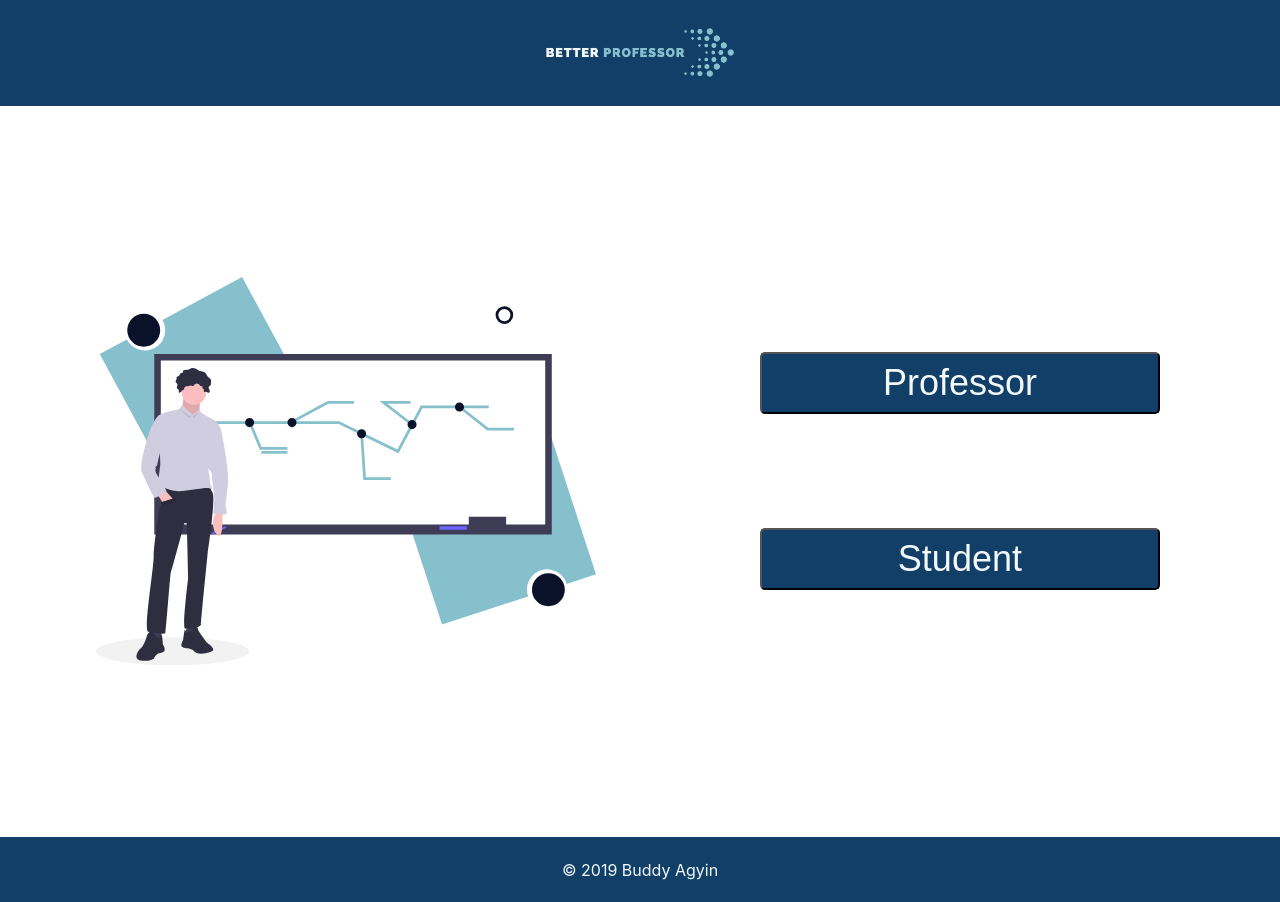
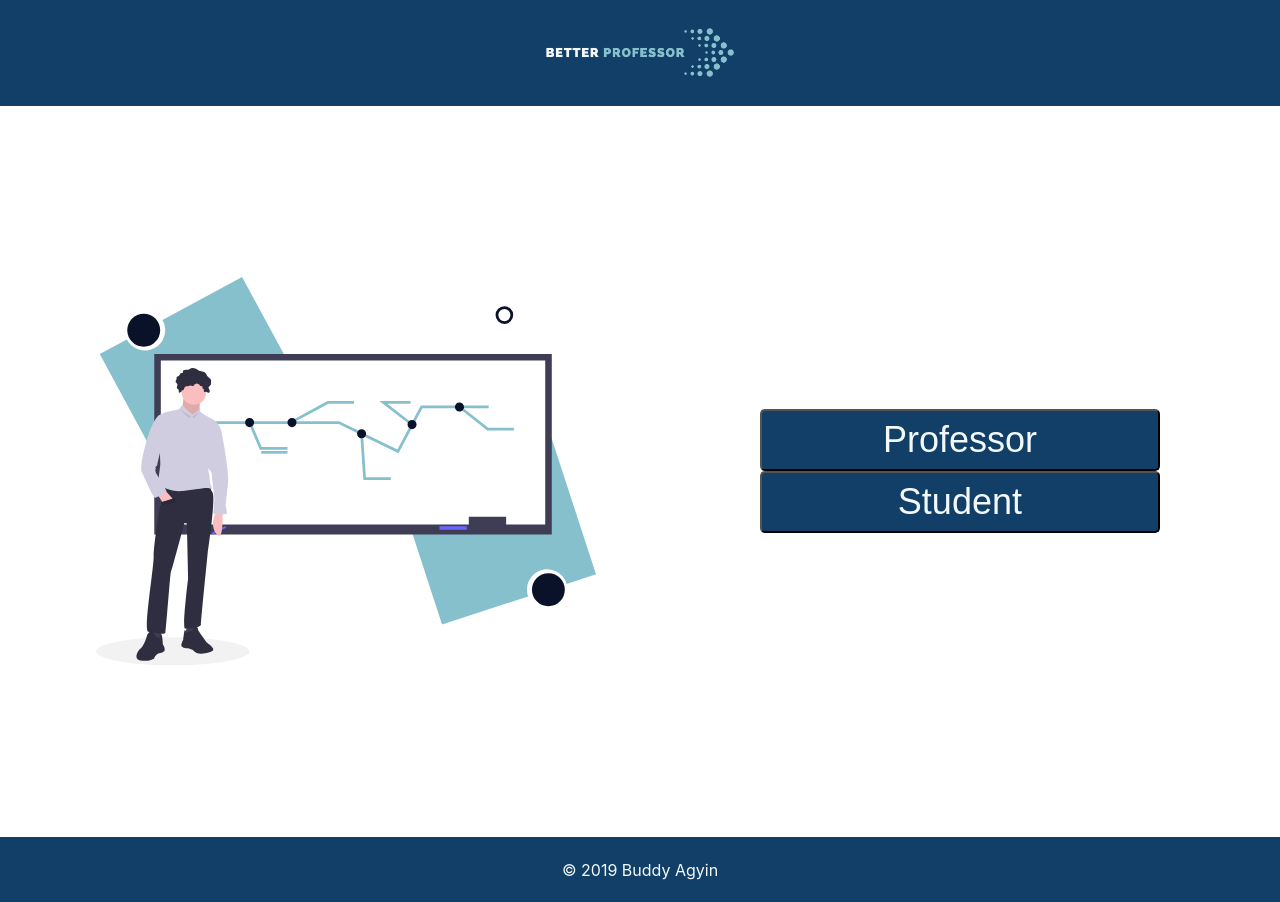
Before and after one commit to agyin3/better-professor-app, a React (Create React App) app: page / in a window 1280 px wide. Built offline with nearby package versions, Linux system fonts and the light colour scheme.

Commit message:
refactor height to min-height and add margin prop

```diff
--- a/src/containers/Container.js
+++ b/src/containers/Container.js
@@ -7,9 +7,10 @@ const MainContainer = styled.div`
     justify-content: ${props => props.justify || 'center'};
     align-items: ${props => props.align || 'center'};
     padding: ${props => props.padding || '2%'};
-    height: ${props => props.height || 'auto'};
+    min-height: ${props => props.height || 'auto'};
     width: ${props => props.width || 'auto'};
     background: ${props => props.background || '#fff'};
+    margin: ${props => props.margin || '0'}
 `
 
 export const Container = (props) => {
@@ -22,6 +23,7 @@ export const Container = (props) => {
         height={props.height}
         width={props.width}
         background={props.background}
+        margin={props.margin}
         >
             {props.children}
         </MainContainer>
```
